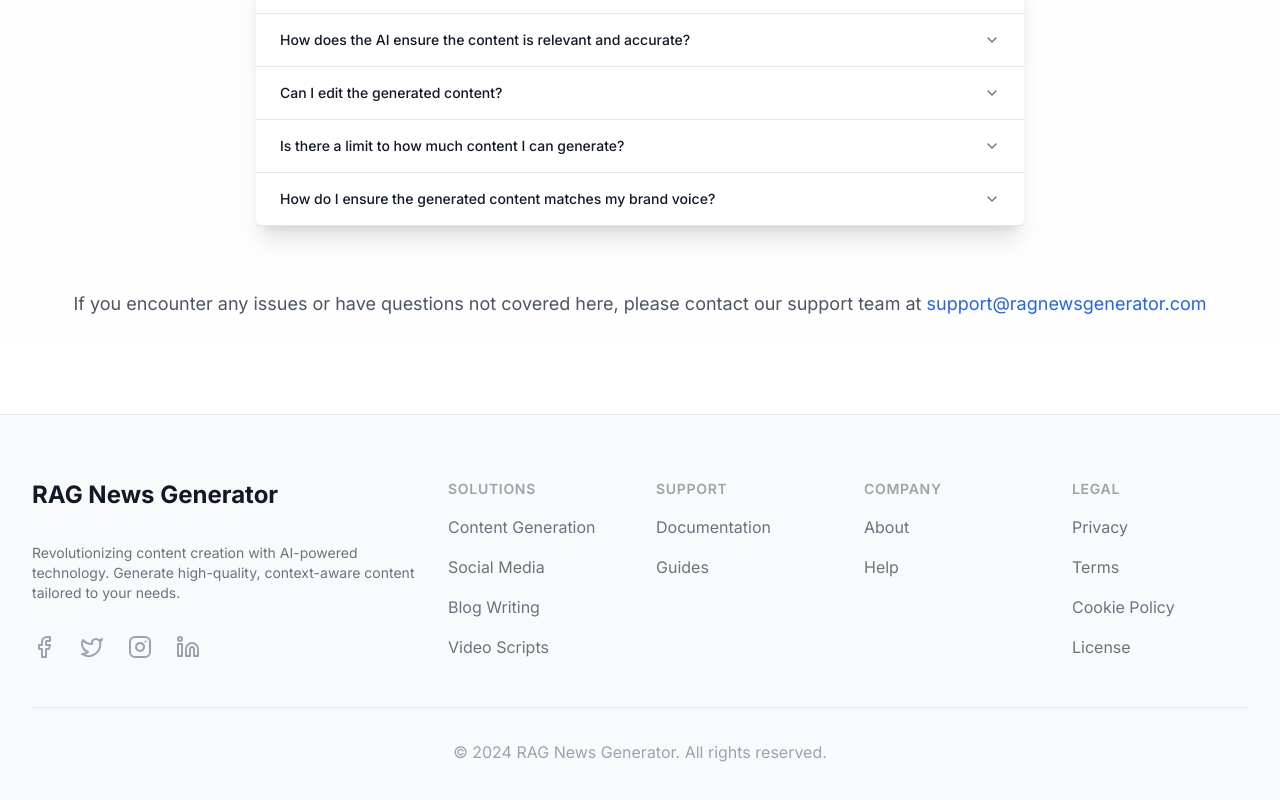
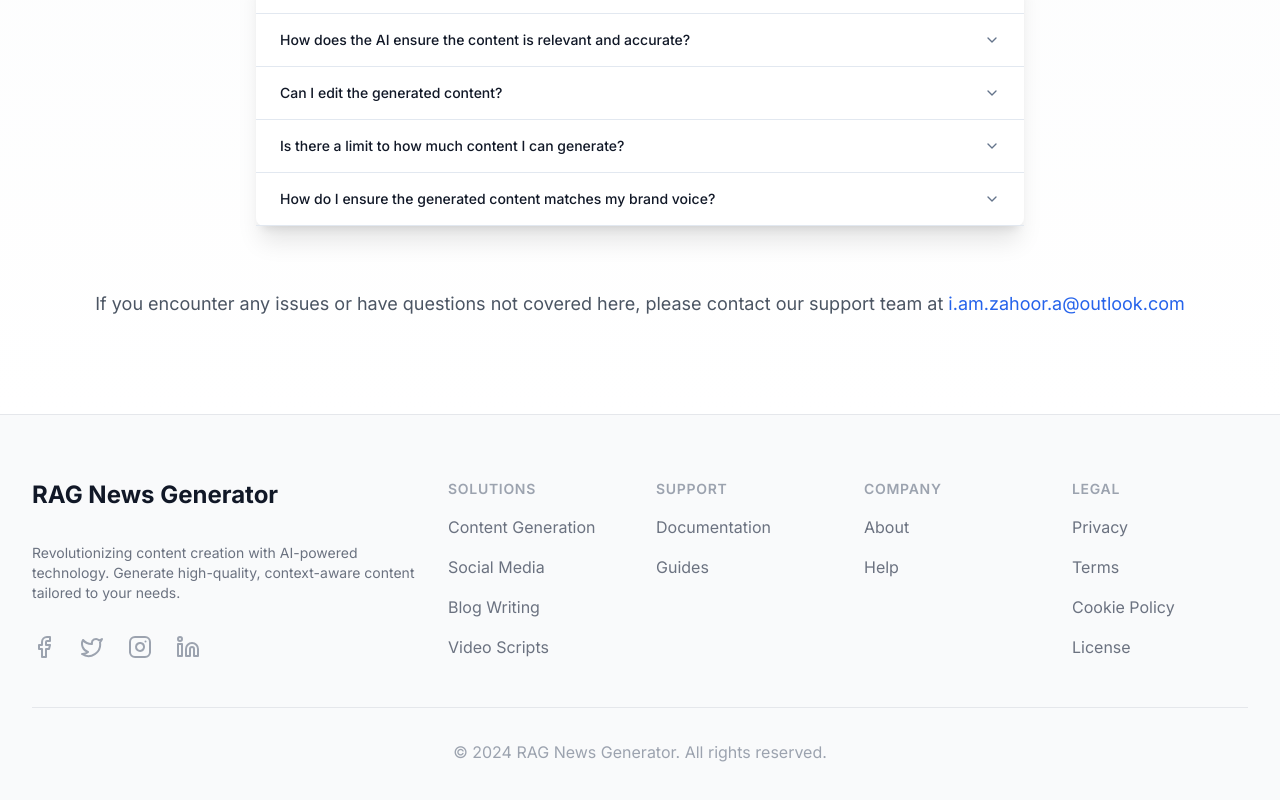
Before and after one commit to zahooronly/aigineers-rag-news-generator, a Next.js app: page /help in a window 1280 px wide. Shown: the part 872-1672 px from the top of the page. Built offline with nearby package versions, Linux system fonts and the light colour scheme.

Commit message:
BREAKING COMMINT - project closed

```diff
--- a/app/about/page.tsx
+++ b/app/about/page.tsx
@@ -16,7 +16,7 @@ export default function About() {
         <div className="grid grid-cols-1 md:grid-cols-2 gap-12 items-center">
           <div>
             <Image
-              src="https://engineering.fb.com/2016/12/01/ml-applications/artificial-intelligence-revealed/"
+              src="/AI.png"
               alt="RAG News Generator Illustration"
               width={500}
               height={500}
--- a/app/help/page.tsx
+++ b/app/help/page.tsx
@@ -75,10 +75,10 @@ export default function Help() {
             If you encounter any issues or have questions not covered here,
             please contact our support team at{" "}
             <a
-              href="mailto:support@ragnewsgenerator.com"
+              href="mailto:i.am.zahoor.a@outlook.com"
               className="text-blue-600 dark:text-blue-400 hover:underline"
             >
-              support@ragnewsgenerator.com
+              i.am.zahoor.a@outlook.com
             </a>
           </p>
         </div>
```
Also changed, not shown: public/AI.png (added).
